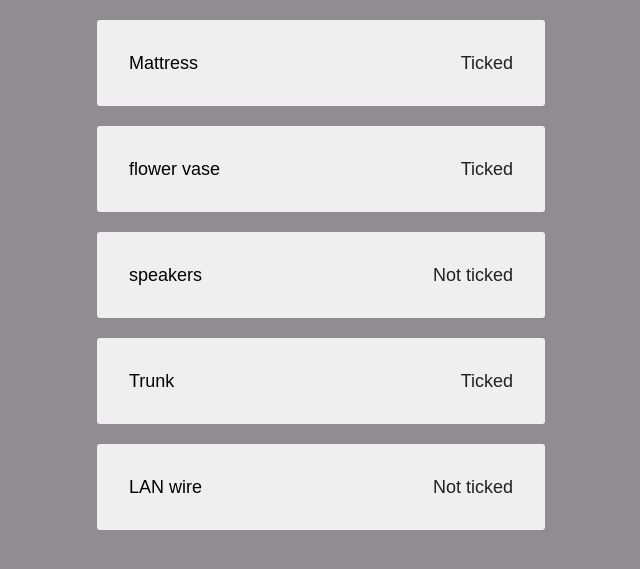
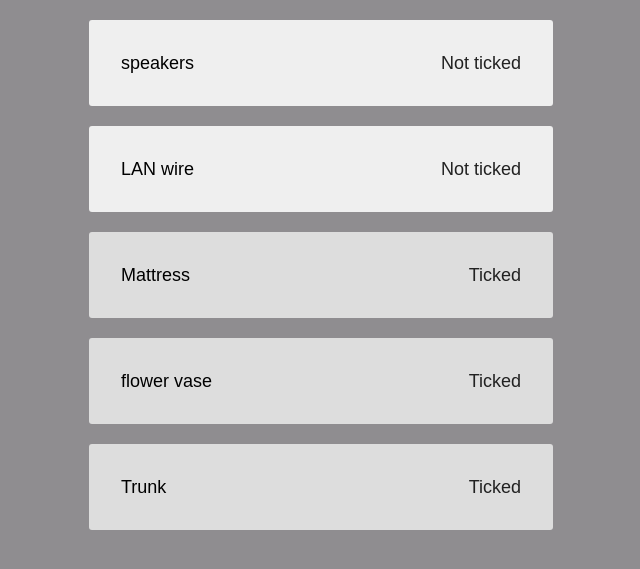
Before and after one commit to Roboneet/CheckList, a Django app: page / in a window 1280 px wide. Shown: the part 126-695 px from the top of the page, without its empty margins (347-987 px from the left). Run offline with Django 3.2, Linux system fonts and the light colour scheme; data comes from the database, SQL or seed files in the repository; both versions use the stored data as it was after the commit; some libraries are stand-ins or nearby versions.

Commit message:
responsive and sorted list

```diff
--- a/checkList/static/stylesheets/style.css
+++ b/checkList/static/stylesheets/style.css
@@ -28,7 +28,7 @@ header h1 a{
 	margin: 0 auto;
 }
 .item{
-	width: 30vw;
+	width: 70vw;
 	margin: 20px auto;
 
 
@@ -192,10 +192,10 @@ h2{
 .btn{
 	height: 30px;
 	background: #b9b5b5;
-	box-shadow: 0 5px 0 #6f6b6b;
+	box-shadow: 5px 5px 3px #6f6b6b;
 	font-size: 20px;
 	width: 70px;
-	border-radius: 5px;
+	border-radius: 2px;
 	border-width: 0;
 	transition: all .2s linear;
 }
@@ -205,8 +205,8 @@ h2{
 }
 
 .btn:active{
-	transform: translateY(3px);
-	box-shadow: 0 2px 0 #6f6b6b;
+	transform: translate(3px);
+	box-shadow: 2px 2px 2px #6f6b6b;
 }
 
 .status .btn{
@@ -223,3 +223,27 @@ h2{
 	background-color: transparent;
 	color: #333;
 }
+
+.done{
+	background-color: #ddd;
+
+}
+
+.done:hover{
+	background: #eee;
+
+}
+
+
+
+/********************************
+
+making it responsive
+
+*********************************/
+
+@media only screen and (min-width:600px){
+	.item{
+		width: 400px;
+	}
+}
--- a/checkList/templates/checkList/item_details.html
+++ b/checkList/templates/checkList/item_details.html
@@ -4,7 +4,7 @@
 			<div class="title">{{item.title}}</div>
 			<div class="status">
 							{% if item.tick %}
-								<div class="ticked btn">Ticked</div>
+								<div class="ticked">Ticked</div>
 							{% else %}
 								{% if user.is_authenticated %}
 									<div class="btn"><a href="{% url 'item_tick' pk=item.pk %}">Tick</a></div>
@@ -13,7 +13,8 @@
 								{% endif %}
 
 							{% endif %}</div>
-
+			<div class="edit btn">Edit</div>
+			<div class="delete dtn">X</div>
 			<div class="info">{{item.info}}</div>
 		</div>
 	{% endblock %}
--- a/checkList/templates/checkList/main.html
+++ b/checkList/templates/checkList/main.html
@@ -1,17 +1,21 @@
 {% extends 'checkList/base.html' %}
 	{% block content %}
 		<ul>
-			{% for item in items %}
+			{% for item in unticked %}
 					<li class="item">
 
 
 						<div class="title"><a href="{% url 'item_detail' pk=item.pk %}">{{item.title}}</a></div>
-						<div class="status"><a>
-							{% if item.tick %}
-							Ticked
-							{% else %}
-							Not ticked
-							{% endif %}</a></div>
+						<div class="status">Not ticked</div>
+
+					</li>
+			{% endfor %}
+			{% for item in ticked %}
+					<li class="item done">
+
+
+						<div class="title"><a href="{% url 'item_detail' pk=item.pk %}">{{item.title}}</a></div>
+						<div class="status">Ticked</div>
 
 					</li>
 			{% endfor %}
--- a/checkList/views.py
+++ b/checkList/views.py
@@ -4,8 +4,9 @@ from .forms import ItemForm
 # Create your views here.
 
 def index(request):
-	items = Item.objects.all()
-	return render(request,'checkList/main.html',{'items':items})
+	ticked_items = Item.objects.filter(tick=True)
+	unticked_items = Item.objects.filter(tick=False)
+	return render(request,'checkList/main.html',{'ticked':ticked_items,'unticked':unticked_items})
 
 
 def item_detail(request,pk):
```
Also changed, not shown: db.sqlite3, 1 other file.
